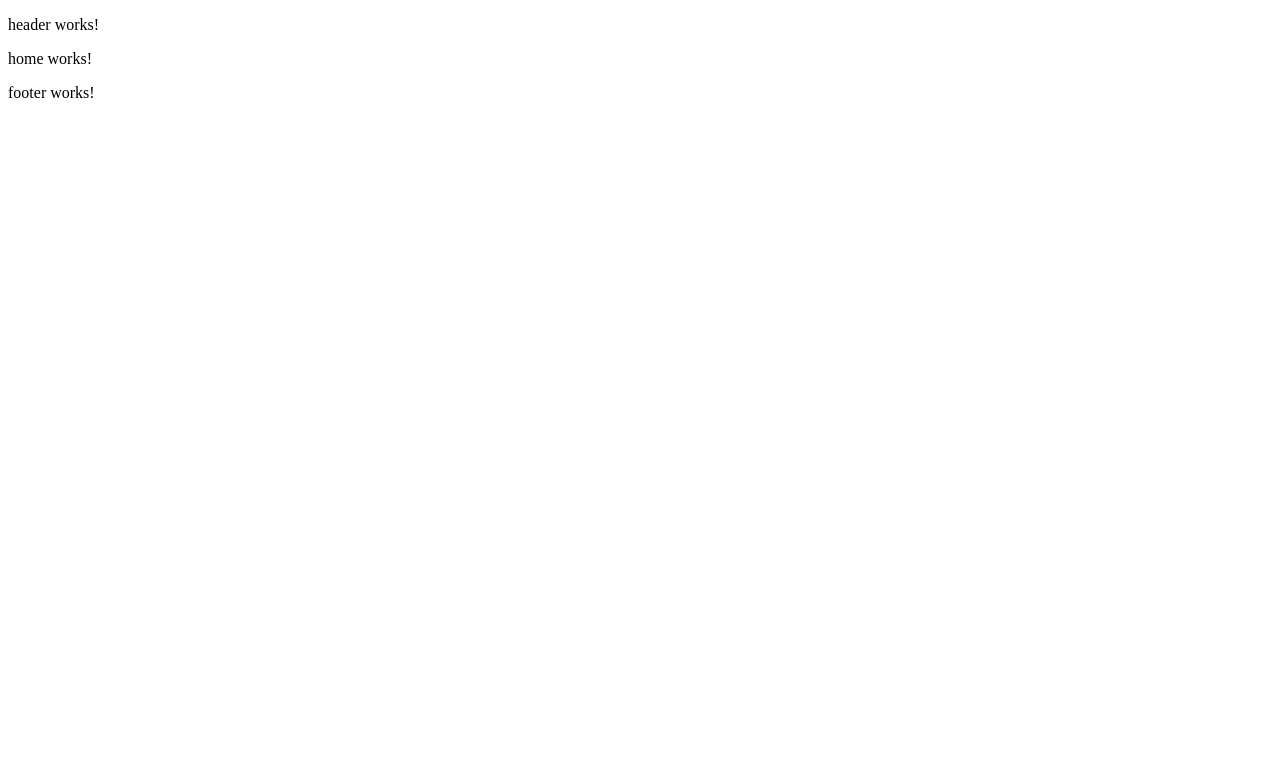
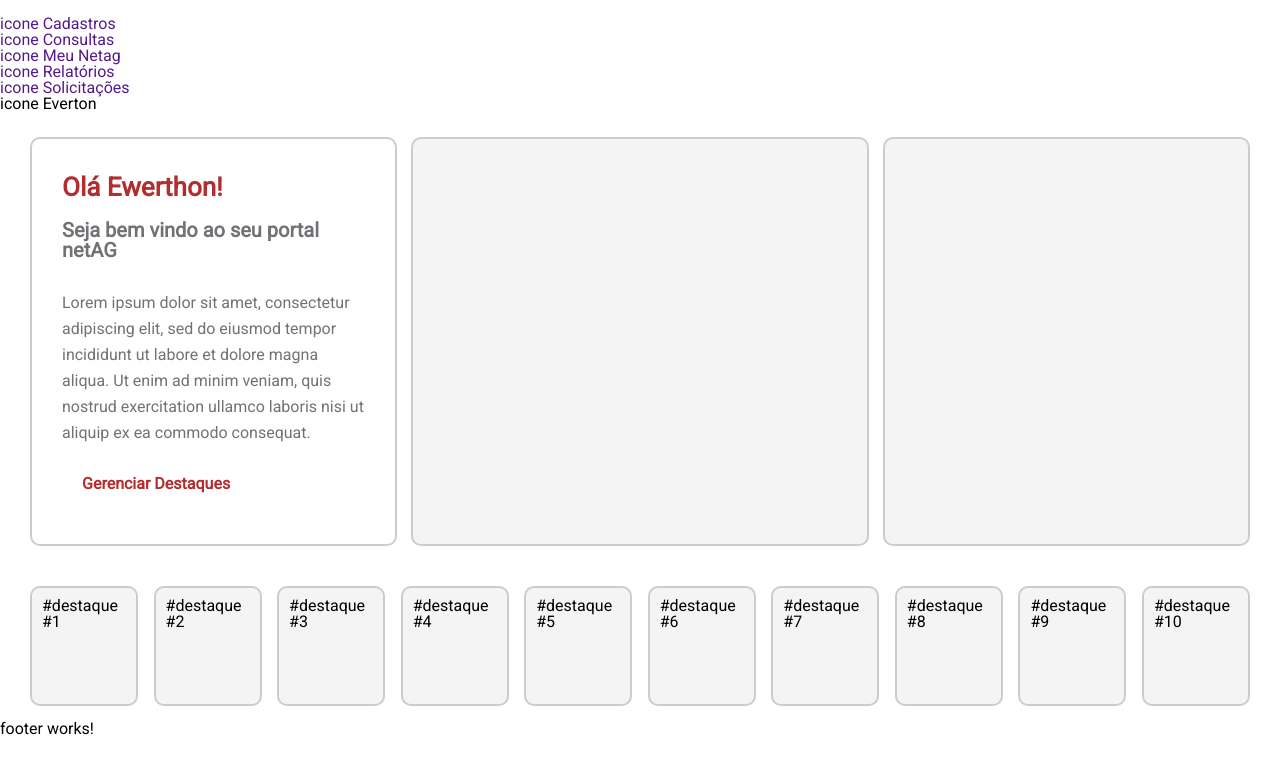
Before and after one commit to diego-mi/netag, an Angular app: page / in a window 1280 px wide. Shown: the top 774 px of the page. Built offline with nearby package versions, Linux system fonts and the light colour scheme.

Commit message:
Prefinalizado tela inicial

```diff
--- a/src/app/components/common/header/header.component.html
+++ b/src/app/components/common/header/header.component.html
@@ -1,3 +1,60 @@
-<p>
-  header works!
-</p>
+<!-- Header -->
+<header class="header">
+  <div class="container">
+    <div class="header__logo">
+      <img src="" alt="">
+    </div>
+    <nav class="header__nav">
+      <!--LIST-->
+      <ul class="header__nav__list">
+        <!--MENU ITEM-->
+        <li class="header__nav__list__item">
+          <a href="">
+            <i class="icon">icone</i>
+            Cadastros
+          </a>
+        </li>
+        <!--MENU ITEM-->
+        <!--MENU ITEM-->
+        <li class="header__nav__list__item">
+          <a href="">
+            <i class="icon">icone</i>
+            Consultas
+          </a>
+        </li>
+        <!--MENU ITEM-->
+        <!--MENU ITEM-->
+        <li class="header__nav__list__item">
+          <a href="">
+            <i class="icon">icone</i>
+            Meu Netag
+          </a>
+        </li>
+        <!--MENU ITEM-->
+        <!--MENU ITEM-->
+        <li class="header__nav__list__item">
+          <a href="">
+            <i class="icon">icone</i>
+            Relatórios
+          </a>
+        </li>
+        <!--MENU ITEM-->
+        <!--MENU ITEM-->
+        <li class="header__nav__list__item">
+          <a href="">
+            <i class="icon">icone</i>
+            Solicitações
+          </a>
+        </li>
+        <!--MENU ITEM-->
+      </ul>
+      <!--LIST-->
+    </nav>
+
+    <div class="header__user-menu">
+      <i class="icon">icone</i>
+      Everton
+    </div>
+  </div>
+</header>
+<!-- Header -->
--- a/src/app/components/common/layout/layout.component.html
+++ b/src/app/components/common/layout/layout.component.html
@@ -1,5 +1,8 @@
 <app-header></app-header>
 
-<router-outlet></router-outlet>
+<main class="main">
+  <router-outlet></router-outlet>
+</main>
+
 
 <app-footer></app-footer>
--- a/src/app/components/pages/home/home.component.html
+++ b/src/app/components/pages/home/home.component.html
@@ -1,3 +1,85 @@
-<p>
-  home works!
-</p>
+<section>
+
+  <div class="destaques">
+    <!--Destaque Item - Bem Vindo-->
+    <div class="destaques__item destaques__item--bemvindo">
+      <h2 class="destaques__item__title">Olá Ewerthon!</h2>
+      <h3 class="destaques__item__subtitle">Seja bem vindo ao seu portal netAG</h3>
+
+      <p class="destaques__item__text">
+        Lorem ipsum dolor sit amet, consectetur adipiscing elit, sed do eiusmod tempor incididunt ut labore et dolore
+        magna aliqua. Ut enim ad minim veniam, quis nostrud exercitation ullamco laboris nisi ut aliquip ex ea commodo
+        consequat.
+      </p>
+
+      <a class="destaques__item__link-action" href="#">Gerenciar Destaques</a>
+    </div>
+    <!--Destaque Item - Bem Vindo-->
+
+    <!--Destaque Item - Large-->
+    <div class="destaques__item destaques__item--fixed destaques__item--large">
+
+    </div>
+    <!--Destaque Item - Large-->
+
+    <!--Destaque Item - Default-->
+    <div class="destaques__item destaques__item--fixed">
+
+    </div>
+    <!--Destaque Item - Default-->
+  </div>
+
+  <div class="destaques-mini">
+    <!--Destaque Item - Default-->
+    <div class="destaques-mini__item">
+      #destaque #1
+    </div>
+    <!--Destaque Item - Default-->
+    <!--Destaque Item - Default-->
+    <div class="destaques-mini__item">
+      #destaque #2
+    </div>
+    <!--Destaque Item - Default-->
+    <!--Destaque Item - Default-->
+    <div class="destaques-mini__item">
+      #destaque #3
+    </div>
+    <!--Destaque Item - Default-->
+    <!--Destaque Item - Default-->
+    <div class="destaques-mini__item">
+      #destaque #4
+    </div>
+    <!--Destaque Item - Default-->
+    <!--Destaque Item - Default-->
+    <div class="destaques-mini__item">
+      #destaque #5
+    </div>
+    <!--Destaque Item - Default-->
+    <!--Destaque Item - Default-->
+    <div class="destaques-mini__item">
+      #destaque #6
+    </div>
+    <!--Destaque Item - Default-->
+    <!--Destaque Item - Default-->
+    <div class="destaques-mini__item">
+      #destaque #7
+    </div>
+    <!--Destaque Item - Default-->
+    <!--Destaque Item - Default-->
+    <div class="destaques-mini__item">
+      #destaque #8
+    </div>
+    <!--Destaque Item - Default-->
+    <!--Destaque Item - Default-->
+    <div class="destaques-mini__item">
+      #destaque #9
+    </div>
+    <!--Destaque Item - Default-->
+    <!--Destaque Item - Default-->
+    <div class="destaques-mini__item">
+      #destaque #10
+    </div>
+    <!--Destaque Item - Default-->
+  </div>
+
+</section>
--- /dev/null
+++ b/src/assets/sass/common/box.scss
@@ -0,0 +1,4 @@
+.box {
+  border-radius: 10px;
+  border: 2px solid #ccc;
+}
--- /dev/null
+++ b/src/assets/sass/common/flex-grid.scss
@@ -0,0 +1,8 @@
+.flex {
+  display: flex;
+  justify-content: space-between;
+
+  &--wrap {
+    flex-wrap: wrap;
+  }
+}
--- /dev/null
+++ b/src/assets/sass/common/headlings.scss
@@ -0,0 +1,23 @@
+.h1 {
+  font-size: 34px;
+}
+
+.h2 {
+  font-size: 26px;
+}
+
+.h3 {
+  font-size: 20px;
+}
+
+.h4 {
+  font-size: 16px;
+}
+
+.h5 {
+  font-size: 14px;
+}
+
+.h6 {
+  font-size: 12px;
+}
--- /dev/null
+++ b/src/assets/sass/common/reset.scss
@@ -0,0 +1,54 @@
+/* http://meyerweb.com/eric/tools/css/reset/
+   v2.0 | 20110126
+   License: none (public domain)
+*/
+
+html, body, div, span, applet, object, iframe,
+h1, h2, h3, h4, h5, h6, p, blockquote, pre,
+a, abbr, acronym, address, big, cite, code,
+del, dfn, em, img, ins, kbd, q, s, samp,
+small, strike, strong, sub, sup, tt, var,
+b, u, i, center,
+dl, dt, dd, ol, ul, li,
+fieldset, form, label, legend,
+table, caption, tbody, tfoot, thead, tr, th, td,
+article, aside, canvas, details, embed,
+figure, figcaption, footer, header, hgroup,
+menu, nav, output, ruby, section, summary,
+time, mark, audio, video {
+  margin: 0;
+  padding: 0;
+  border: 0;
+  font-size: 100%;
+  font: inherit;
+  font-family: Roboto, sans-serif;
+  vertical-align: baseline;
+  box-sizing: border-box;
+}
+/* HTML5 display-role reset for older browsers */
+article, aside, details, figcaption, figure,
+footer, header, hgroup, menu, nav, section {
+  display: block;
+}
+body {
+  line-height: 1;
+}
+ol, ul {
+  list-style: none;
+}
+blockquote, q {
+  quotes: none;
+}
+blockquote:before, blockquote:after,
+q:before, q:after {
+  content: '';
+  content: none;
+}
+table {
+  border-collapse: collapse;
+  border-spacing: 0;
+}
+a {
+  text-decoration: none;
+  cursor: pointer;
+}
--- /dev/null
+++ b/src/assets/sass/common/variables.scss
@@ -0,0 +1,7 @@
+/* Colors */
+$color-primary: #b22d30 !default;
+$color-second: #727276 !default;
+
+// Gray
+$color-gray-primary: #dedddd !default;
+$color-gray-second: #f4f4f4 !default;
--- /dev/null
+++ b/src/assets/sass/layout/destaques.scss
@@ -0,0 +1,96 @@
+.destaques {
+  @extend .flex;
+  padding: 25px 30px;
+}
+
+.destaques__item {
+  @extend .box;
+  flex: 1;
+  margin-right: 7px;
+  margin-left: 7px;
+  background-color: $color-gray-second;
+  padding: 35px 30px;
+
+  &:first-child {
+    margin-left: 0;
+  }
+
+  &:last-child {
+    margin-right: 0;
+  }
+
+  // Variacoes
+  &--bemvindo {
+    background-color: #fff;
+  }
+
+  &--large {
+    flex: 1.3;
+  }
+
+  // Filhos
+
+  &__title {
+    @extend .h2;
+    color: $color-primary;
+    margin-bottom: 20px;
+    font-weight: bold;
+  }
+
+  &__subtitle {
+    @extend .h3;
+    color: $color-second;
+    margin-bottom: 30px;
+    font-weight: bold;
+  }
+
+  &__text {
+    color: $color-second;
+    margin-bottom: 30px;
+    line-height: 26px;
+  }
+
+  &__link-action {
+    color: $color-primary;
+    margin-bottom: 17px;
+    font-weight: bold;
+    font-size: 16px;
+    display: inline-block;
+    margin-left: 20px;
+  }
+}
+
+/**
+ * Destaques Mini
+ */
+
+.destaques-mini {
+  @extend .flex;
+  padding: 15px 30px;
+}
+
+$destaques-mini__item_numbers: 10;
+
+$destaques-mini__item_margin-width: 14px;
+$destaques-mini__item_margin-number: $destaques-mini__item_numbers - 1;
+$destaques-mini__item_margin-width-total: $destaques-mini__item_margin-number * $destaques-mini__item_margin-number;
+$destaques-mini__width: 100% - $destaques-mini__item_margin-width-total;
+$destaques-mini__width_item: $destaques-mini__width / $destaques-mini__item_margin-number;
+
+.destaques-mini__item {
+  @extend .box;
+  width: calc((100% / #{$destaques-mini__item_numbers}) - #{$destaques-mini__item_margin-width});
+  margin-right: 7px;
+  margin-left: 7px;
+  background-color: $color-gray-second;
+  padding: 10px;
+  min-height: 120px;
+
+  &:first-child {
+    margin-left: 0;
+  }
+
+  &:last-child {
+    margin-right: 0;
+  }
+}
--- a/src/index.html
+++ b/src/index.html
@@ -4,6 +4,8 @@
   <meta charset="utf-8">
   <title>NetagFrontend</title>
   <base href="/">
+
+  <link href="https://fonts.googleapis.com/css?family=Roboto" rel="stylesheet">
 
   <meta name="viewport" content="width=device-width, initial-scale=1">
   <link rel="icon" type="image/x-icon" href="favicon.ico">
--- a/src/styles.scss
+++ b/src/styles.scss
@@ -1 +1,9 @@
 /* You can add global styles to this file, and also import other style files */
+@import "assets/sass/common/reset";
+@import "assets/sass/common/variables";
+@import "assets/sass/common/flex-grid";
+@import "assets/sass/common/headlings";
+@import "assets/sass/common/box";
+
+// Layout
+@import "assets/sass/layout/destaques";
```
